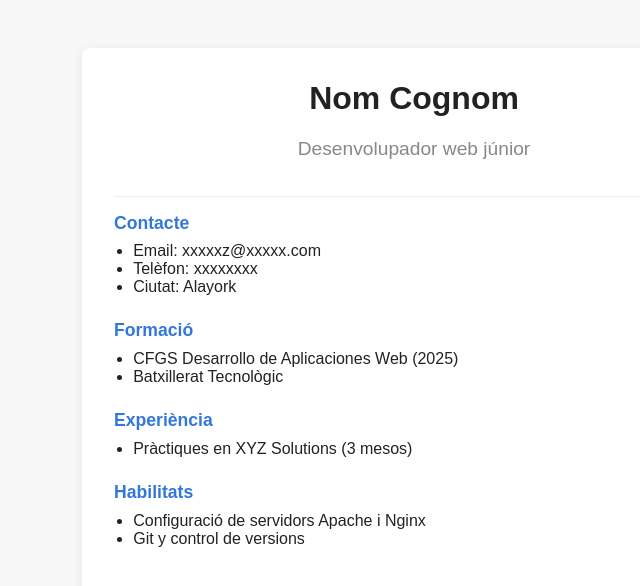
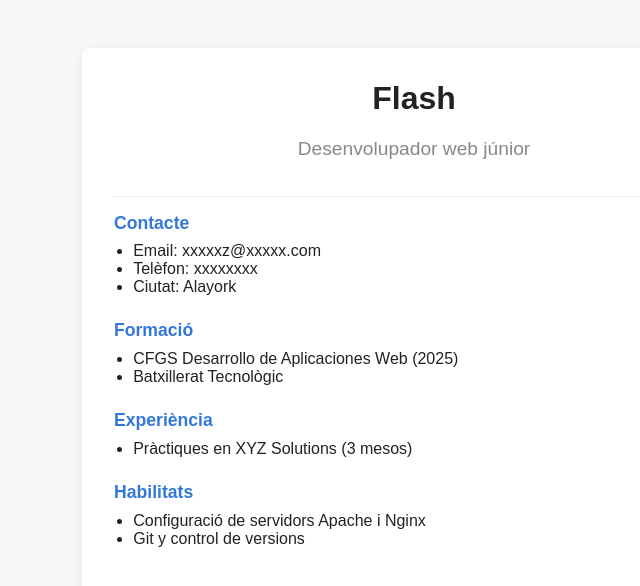
Before and after one commit to jgallego-ramis/dawebjg, a plain HTML site: page cv/index.html in a window 1280 px wide. Shown: the whole page, without its empty margins (226-866 px from the left). Drawn offline with Linux system fonts and the light colour scheme.

Commit message:
Added CV name

```diff
--- a/cv/index.html
+++ b/cv/index.html
@@ -8,7 +8,7 @@
 <body>
   <div class="cv-container">
     <header>
-      <h1>Nom Cognom</h1>
+      <h1>Flash</h1>
       <p class="subtitle">Desenvolupador web júnior</p>
     </header>
     <section>
```
